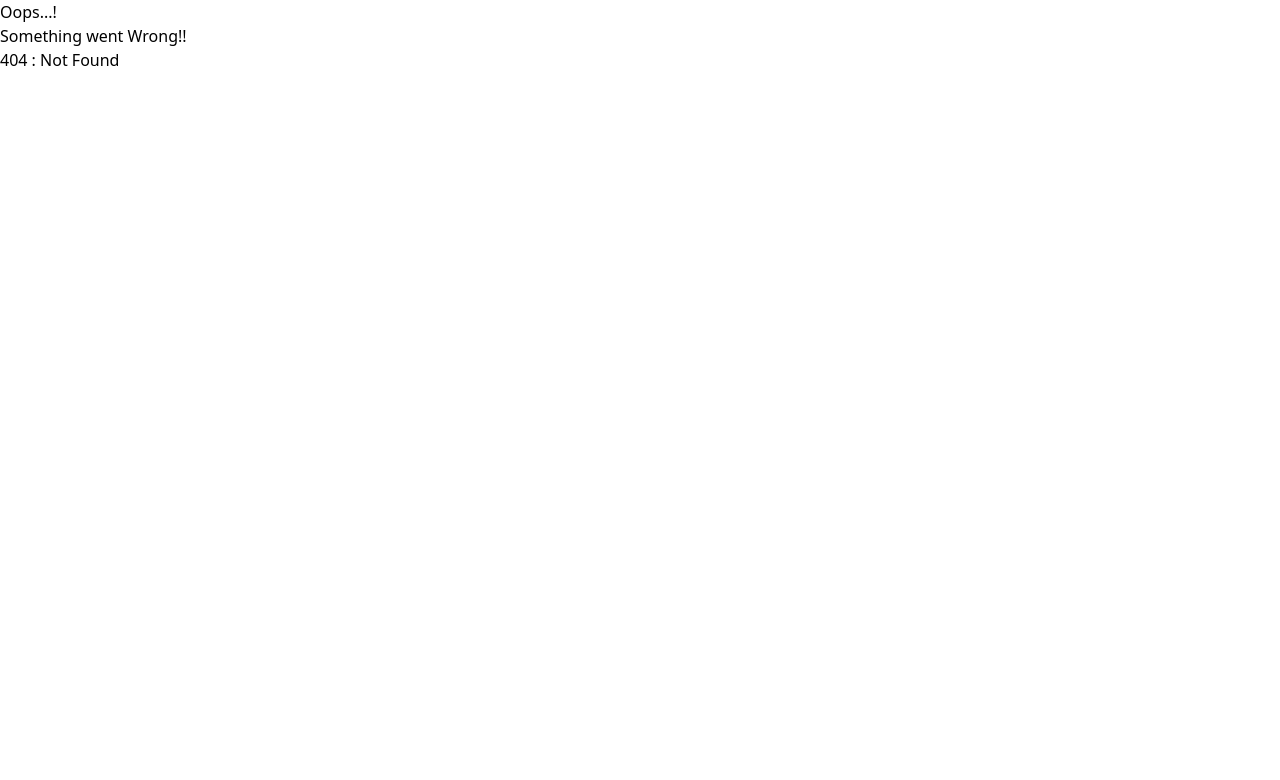
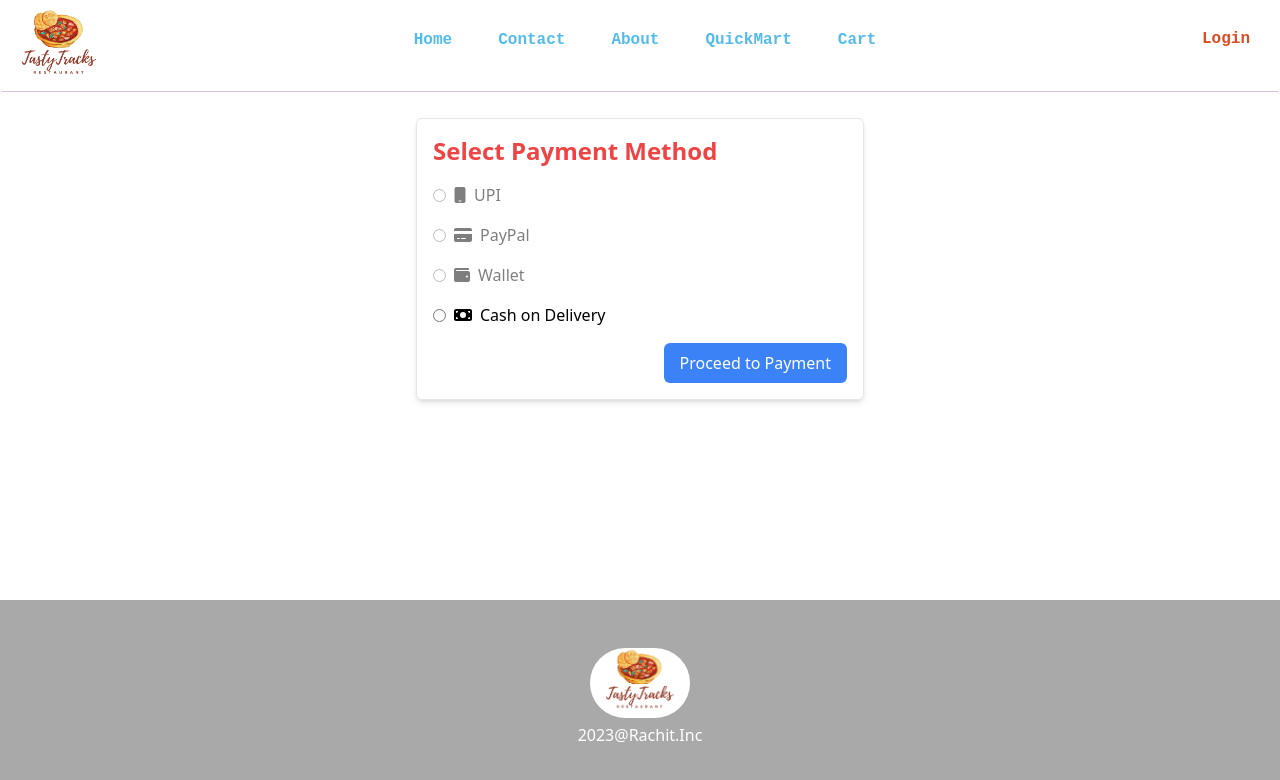
Before and after one commit to Rachit072/Food_App, a React (Vite) app: page /payment in a window 1280 px wide. Before the commit this address had no page. Shown: the top 780 px of the page. Built offline with nearby package versions, Linux system fonts and the light colour scheme.

Commit message:
paymentPage orderPage update

```diff
--- a/src/App.js
+++ b/src/App.js
@@ -14,6 +14,7 @@ import store from "./utils/store";
 import Cart from "./components/Cart";
 import OrderPage from "./components/OrderPage";
 import { Login } from "./components/Login";
+import PaymentPage from "./components/PaymentPage";
 
 const App=()=>{
     return <Provider store={store}>
@@ -62,6 +63,10 @@ const appRouter = createBrowserRouter([
                 element:<OrderPage/>,
             },
             {
+                path:"/payment",
+                element:<PaymentPage/>,
+            },
+            {
                 path:"/login",
                 element:<Login/>,
             }
--- a/src/components/Cart.js
+++ b/src/components/Cart.js
@@ -21,7 +21,7 @@ const Cart =()=>{
             <FoodCard key={item?.card?.info?.id} {...item?.card?.info} total={totalPrice} />
         )}
         {totalPrice>0?<p className="font-bold p-2 m-2 mr-20 flex justify-end">Total Price :<span> &#8377;</span>{totalPrice / 100}</p> :null}
-        {totalPrice>0?<Link to="/order">
+        {totalPrice>0?<Link to="/payment">
             <button className="bg-red-100 text-red-700 border border-red-700 rounded px-2 m-4 float-right">
                 Place Order
             </button>
--- a/src/components/OrderPage.js
+++ b/src/components/OrderPage.js
@@ -6,13 +6,16 @@ const OrderPage = () => {
 
   const placeAnotherOrder = () => {
     navigate('/');
-    window.location.reload();
-  };
+    // window.location.reload();
+  }
   return (
     <div className="flex items-center justify-center m-5">
         <div className="bg-white p-8 rounded-md shadow-md max-w-md text-center">
             <h1 className="text-2xl font-bold text-green-500 mb-4">Your Order is Placed Successfully!</h1>
             <p className="text-gray-700">Thank you for choosing our service. Your delicious food is on the way!</p>
+            <div className="flex items-center justify-center">
+              <img src="https://i.pinimg.com/originals/63/30/4c/63304c0ead674232ee58af3dbc63b464.gif" alt="" className='items-center' width={150} />
+            </div>
             <button className="mt-4 px-4 py-2 bg-blue-500 text-white rounded hover:bg-blue-700 focus:outline-none focus:shadow-outline-blue" onClick={placeAnotherOrder}>
                 Place Another Order
             </button>
--- /dev/null
+++ b/src/components/PaymentPage.js
@@ -0,0 +1,66 @@
+import React, { useState } from 'react';
+import {Link} from 'react-router-dom';
+import { FontAwesomeIcon } from '@fortawesome/react-fontawesome';
+import { faCreditCard, faMobile, faWallet, faMoneyBill } from '@fortawesome/free-solid-svg-icons';
+
+const PaymentPage = () => {
+  const [paymentMethod, setPaymentMethod] = useState('');
+
+  const handleUPIPayment = () => {
+    setPaymentMethod('UPI');
+  };
+
+  const handlePayPalPayment = () => {
+    setPaymentMethod('PayPal');
+  };
+
+  const handleWalletPayment = () => {
+    setPaymentMethod('Wallet');
+  };
+
+  const handleCODPayment = () => {
+    setPaymentMethod('Cash on Delivery');
+  };
+
+  return (
+    <div className="max-w-md mx-auto mt-6 p-4 border rounded-md shadow-md flex flex-col">
+      <h2 className="text-2xl text-red-500 font-bold mb-4">Select Payment Method</h2>
+      <div className="mb-4 flex items-center pointer-events-none opacity-50">
+        <input type="radio" name="paymentMethod" id="upi" onChange={handleUPIPayment} className="mr-2" />
+        <label htmlFor="upi" className="cursor-pointer flex items-center">
+          <FontAwesomeIcon icon={faMobile} className="mr-2" />
+          UPI
+        </label>
+      </div>
+      <div className="mb-4 flex items-center pointer-events-none opacity-50">
+        <input type="radio" name="paymentMethod" id="paypal" onChange={handlePayPalPayment} className="mr-2" />
+        <label htmlFor="paypal" className="cursor-pointer flex items-center">
+          <FontAwesomeIcon icon={faCreditCard} className="mr-2" />
+          PayPal
+        </label>
+      </div>
+
+      <div className="mb-4 flex items-center pointer-events-none opacity-50">
+        <input type="radio" name="paymentMethod" id="wallet" onChange={handleWalletPayment} className="mr-2" />
+        <label htmlFor="wallet" className="cursor-pointer flex items-center">
+          <FontAwesomeIcon icon={faWallet} className="mr-2" />
+          Wallet
+        </label>
+      </div>
+      <div className="mb-4 flex items-center">
+        <input type="radio" name="paymentMethod" id="cod" onChange={handleCODPayment} className="mr-2" />
+        <label htmlFor="cod" className="cursor-pointer flex items-center">
+          <FontAwesomeIcon icon={faMoneyBill} className="mr-2" />
+          Cash on Delivery
+        </label>
+      </div>
+      <Link to="/order" className='ml-auto'>
+        <button className="bg-blue-500 text-white py-2 px-4 rounded-md hover:bg-blue-600">
+          Proceed to Payment
+        </button>
+      </Link>
+    </div>
+  );
+};
+
+export default PaymentPage;
```
